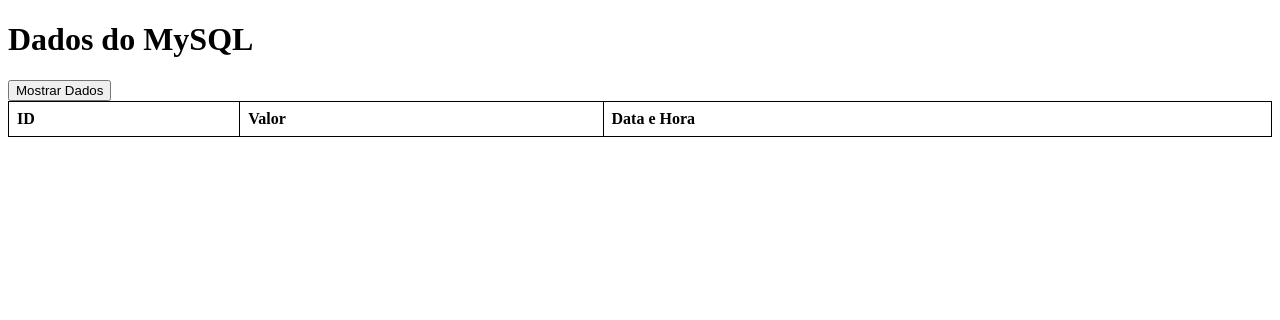
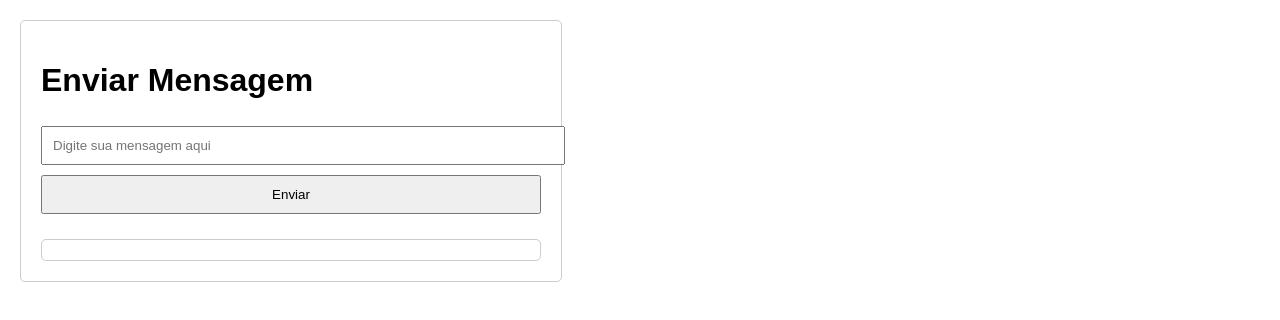
Before and after one commit to VgavaBR123/Teste_Html_com_Node, a website: page public/index.html in a window 1280 px wide. Drawn offline with Linux system fonts and the light colour scheme.

Commit message:
Update index.html

```diff
--- a/public/index.html
+++ b/public/index.html
@@ -3,58 +3,55 @@
 <head>
     <meta charset="UTF-8">
     <meta name="viewport" content="width=device-width, initial-scale=1.0">
-    <title>Dados do MySQL com Node.js</title>
+    <title>Envio de Mensagem</title>
     <style>
-        table {
+        body {
+            font-family: Arial, sans-serif;
+            margin: 20px;
+            padding: 20px;
+            border: 1px solid #ccc;
+            border-radius: 5px;
+            max-width: 500px;
+        }
+        input, button {
             width: 100%;
-            border-collapse: collapse;
+            padding: 10px;
+            margin: 5px 0;
         }
-        th, td {
-            border: 1px solid black;
-            padding: 8px;
-            text-align: left;
+        #response {
+            margin-top: 20px;
+            border: 1px solid #ccc;
+            padding: 10px;
+            border-radius: 5px;
         }
     </style>
 </head>
 <body>
+    <h1>Enviar Mensagem</h1>
+    <input type="text" id="messageInput" placeholder="Digite sua mensagem aqui">
+    <button id="sendButton">Enviar</button>
 
-    <h1>Dados do MySQL</h1>
-    <button onclick="buscarDados()">Mostrar Dados</button>
-    <table id="tabela-dados">
-        <tr>
-            <th>ID</th>
-            <th>Valor</th>
-            <th>Data e Hora</th>
-        </tr>
-    </table>
+    <div id="response"></div>
 
     <script>
-        function buscarDados() {
-            fetch('/consultar-dados')
-                .then(response => response.json())
-                .then(dados => {
-                    const tabela = document.getElementById('tabela-dados');
-
-                    // Limpar dados antigos da tabela, se houver
-                    tabela.innerHTML = `
-                        <tr>
-                            <th>ID</th>
-                            <th>Valor</th>
-                            <th>Data e Hora</th>
-                        </tr>
-                    `;
-
-                    // Inserir cada linha de dados na tabela
-                    dados.forEach(dado => {
-                        const linha = tabela.insertRow();
-                        linha.insertCell(0).innerText = dado.id; // Substitua 'id' pelo nome da coluna do seu banco
-                        linha.insertCell(1).innerText = dado.valor; // Substitua 'valor' pelo nome da coluna do seu banco
-                        linha.insertCell(2).innerText = dado.timestamp; // Substitua 'timestamp' pelo nome da coluna do seu banco
-                    });
-                })
-                .catch(error => console.error('Erro ao buscar dados:', error));
-        }
+        document.getElementById('sendButton').addEventListener('click', () => {
+            const message = document.getElementById('messageInput').value;
+            fetch('https://seu-backend-url/api', { // Substitua pela URL do seu backend
+                method: 'POST',
+                headers: {
+                    'Content-Type': 'application/json',
+                },
+                body: JSON.stringify({ message }),
+            })
+            .then(response => response.json())
+            .then(data => {
+                document.getElementById('response').innerText = `Resposta do servidor: ${data.response}`;
+            })
+            .catch(error => {
+                console.error('Erro:', error);
+                document.getElementById('response').innerText = 'Erro ao enviar a mensagem';
+            });
+        });
     </script>
-
 </body>
 </html>
```
